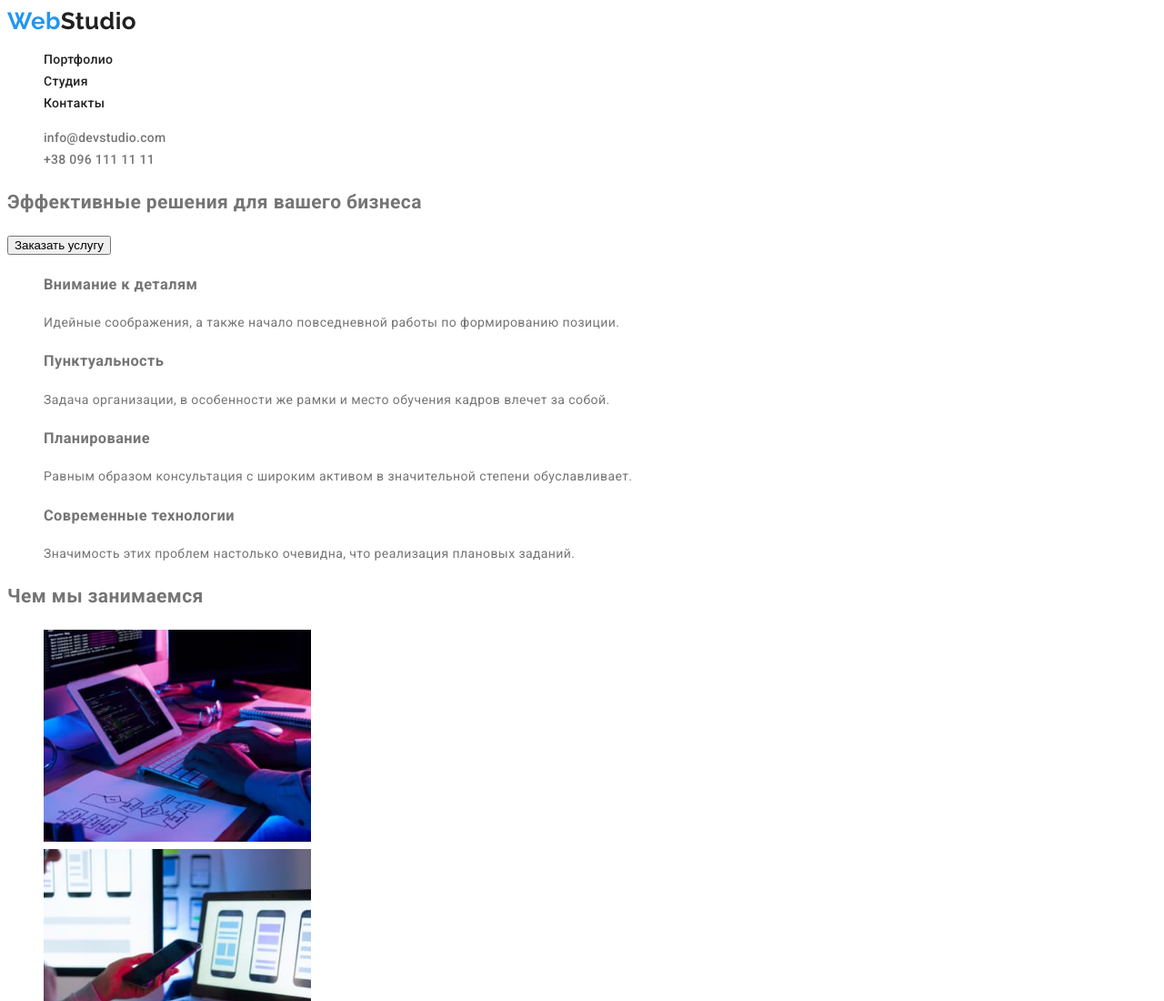
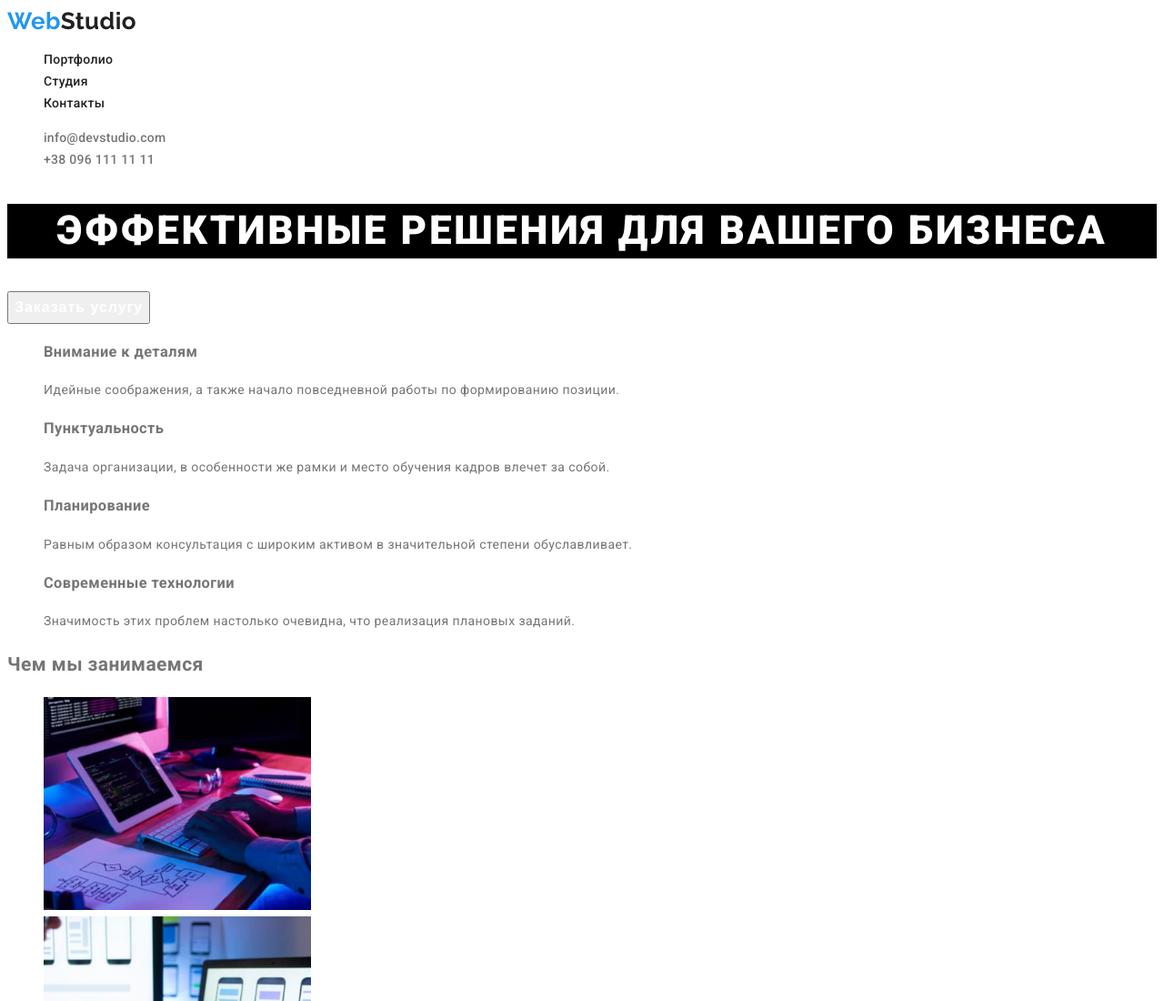
Before and after one commit to alexvile/goit-markup-hw-02, a plain HTML site: page index.html in a window 1280 px wide. Shown: the top 1100 px of the page at 91% size. Drawn offline with Linux system fonts and the light colour scheme.

Commit message:
Стилизирует секцию hero

```diff
--- a/css/styles.css
+++ b/css/styles.css
@@ -7,18 +7,18 @@
 }
 body {
   font-family: 'Roboto', sans-serif;
-  color: var(--primary-text-color);
   letter-spacing: 0.03em;
   font-size: 14px;
   line-height: 1.71;
+  color: var(--primary-text-color);
 }
 /* Header styles*/
 .logo {
   font-family: 'Raleway', sans-serif;
-  color: var(--title-text-color);
   font-size: 26px;
   line-height: 1.2;
   font-weight: 400;
+  color: var(--title-text-color);
 }
 .logo-first-part {
   color: var(--accent-color);
@@ -49,3 +49,22 @@ body {
   color: var(--accent-color);
 }
 /* Hero section */
+.page-title {
+  font-weight: 900;
+  font-size: 44px;
+  line-height: 1.36;
+  text-align: center;
+  letter-spacing: 0.06em;
+  text-transform: uppercase;
+  color: var(--primary-white-color);
+  background-color: black; /* временный фон */
+}
+.button {
+  font-weight: 700;
+  font-size: 16px;
+  line-height: 1.87;
+  letter-spacing: 0.06em;
+  color: var(--primary-white-color);
+  cursor: pointer;
+}
+/* Features section */
--- a/index.html
+++ b/index.html
@@ -31,8 +31,8 @@
     <main>
         <!-- Hero section -->
         <section>
-            <h1>Эффективные решения для вашего бизнеса</h1>
-            <button type="button">Заказать услугу</button>
+            <h1 class="page-title">Эффективные решения для вашего бизнеса</h1>
+            <button class="button" type="button">Заказать услугу</button>
         </section>
         <!-- Features section-->
         <section>
```
